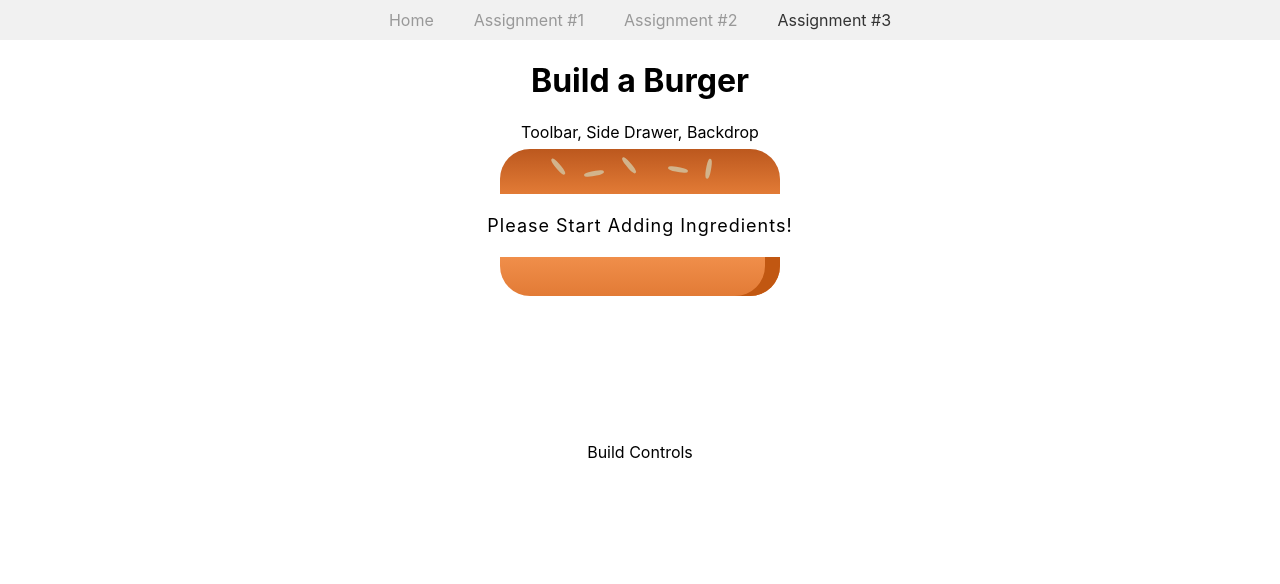
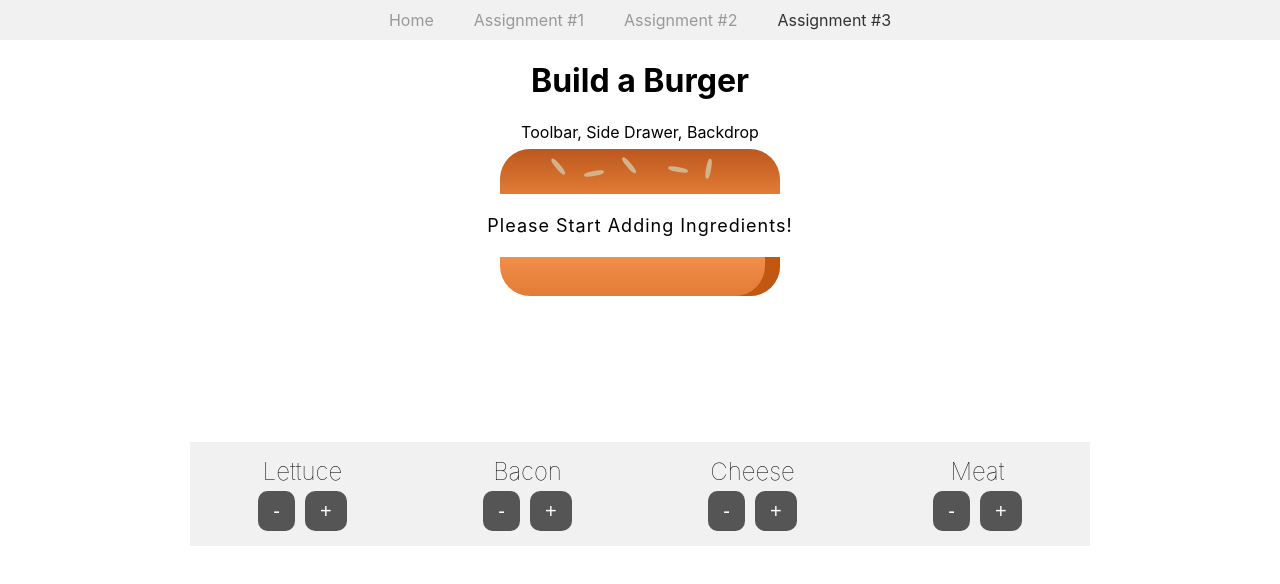
Before and after one commit to christoph-codes/reactTraining, a React (Create React App) app in the folder reactTraining/: page /assignment3 in a window 1280 px wide. Shown: the top 584 px of the page. Built offline with nearby package versions, Linux system fonts and the light colour scheme.

Commit message:
Started Build Controls for the Burger Builder

```diff
--- a/reactTraining/package.json
+++ b/reactTraining/package.json
@@ -1,5 +1,5 @@
 {
-  "name": "firstassignment",
+  "name": "reactTraining",
   "version": "0.1.0",
   "private": true,
   "dependencies": {
--- /dev/null
+++ b/reactTraining/src/components/assignmentThree/buildControls/BuildControls.js
@@ -0,0 +1,25 @@
+import React from 'react';
+import './BuildControls.scss'
+
+import BuildControl from './buildControl/BuildControl';
+
+const controls = [
+    { label: 'Lettuce', type: 'lettuce'},
+    { label: 'Bacon', type: 'bacon'},
+    { label: 'Cheese', type: 'cheese'},
+    { label: 'Meat', type: 'meat'},
+]
+
+export default function BuildControls(props) {
+    return (
+        <div className='BuildControls'>
+            {controls.map((ctl) => (
+                <BuildControl
+                key={ctl.label}
+                label={ctl.label}
+                ingredientAdded={props.ingredientAdded}
+                />
+            ))}
+        </div>
+    )
+}
--- /dev/null
+++ b/reactTraining/src/components/assignmentThree/buildControls/BuildControls.scss
@@ -0,0 +1,7 @@
+.BuildControls {
+    width: 100%;
+    display: flex;
+    align-items: center;
+    background: #f1f1f1;
+    padding: 10px 0;
+}
--- /dev/null
+++ b/reactTraining/src/components/assignmentThree/buildControls/buildControl/BuildControl.js
@@ -0,0 +1,12 @@
+import React from 'react';
+import './BuildControl.scss'
+
+export default function BuildControl(props) {
+    return (
+        <div className='BuildControl'>
+            <h3 className="label">{props.label}</h3>
+            <button className="less btn" href="#">-</button>
+            <button className="more btn" href="#">+</button>
+        </div>
+    )
+}
--- /dev/null
+++ b/reactTraining/src/components/assignmentThree/buildControls/buildControl/BuildControl.scss
@@ -0,0 +1,28 @@
+.BuildControl {
+  justify-content: space-between;
+  align-items: center;
+  margin: 5px 0;
+  width: 25%;
+  .label {
+    width: 100%;
+    display: inline-block;
+    font-weight: lighter;
+    font-size: 24px;
+    margin: 0 0 5px;
+  }
+  .btn {
+    display: inline-block;
+    padding: 15px;
+    margin: 0 5px;
+    background: #555;
+    border: none;
+    cursor: pointer;
+    transition: 0.3s;
+    border-radius: 25%;
+    font-size: 20px;
+    line-height: 10px;
+    &:hover {
+      background: #777;
+    }
+  }
+}
--- a/reactTraining/src/components/assignmentThree/burger/Burger.js
+++ b/reactTraining/src/components/assignmentThree/burger/Burger.js
@@ -15,7 +15,7 @@ export default function Burger(props) {
 
     console.log(transformedIngredients.length);
 
-    if (transformedIngredients.length === 0) {
+    if (transformedIngredients.length <= 4) {
         transformedIngredients = <p>Please Start Adding Ingredients!</p>
     }
 
--- a/reactTraining/src/components/assignmentThree/containers/burgerBuilder/BurgerBuilder.js
+++ b/reactTraining/src/components/assignmentThree/containers/burgerBuilder/BurgerBuilder.js
@@ -1,7 +1,15 @@
 import React, { useState } from 'react';
 import './BurgerBuilder.scss';
+import BuildControls from '../../buildControls/BuildControls';
 
 import Burger from '../../burger/Burger';
+
+const INGREDIENT_PRICES = {
+    lettuce: 0.1,
+    cheese: 0.5,
+    bacon: 3,
+    meat: 5,
+}
 
 export default function BurgerBuilder() {
     const [ingredients, setIngredients] = useState({
@@ -14,12 +22,30 @@ export default function BurgerBuilder() {
             bacon: 0,
             cheese: 0,
             meat: 0,
-            price: 0
-    })
+            price: 4
+    });
+    const [totalPrice, setTotalPrice] = useState(0);
+
+    const addIngredient = type => {
+        const oldCount = ingredients[type];
+        const updatedCount = oldCount + 1;
+        const updatedIngredients = {
+            ...ingredients
+        }
+        updatedIngredients[type] = updatedCount;
+        const priceAddition = INGREDIENT_PRICES[type];
+        const oldPrice = totalPrice;
+        const newPrice = oldPrice + priceAddition;
+        setTotalPrice(newPrice);
+        setIngredients(updatedIngredients);
+    }
+    const removeIngredient = type => {
+
+    }
     return (
         <div className="BurgerBuilder">
             <Burger ingredients={ingredients}/>
-            <div className="BurgerControls">Build Controls</div>
+            <BuildControls ingredientAdded={addIngredient} ingredientRemoved={removeIngredient}/>
         </div>
     )
 }
```
Also changed, not shown: 1 other file (tests, documents, lock files or other folders).
